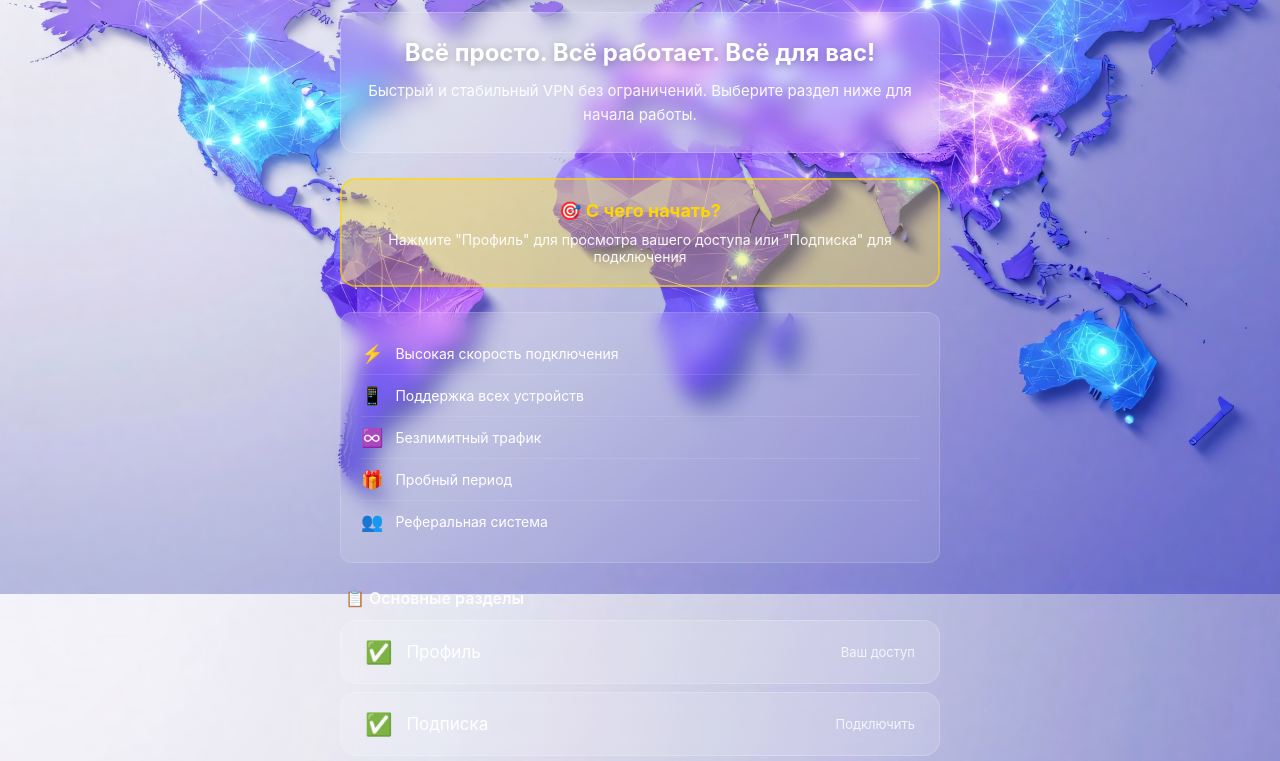
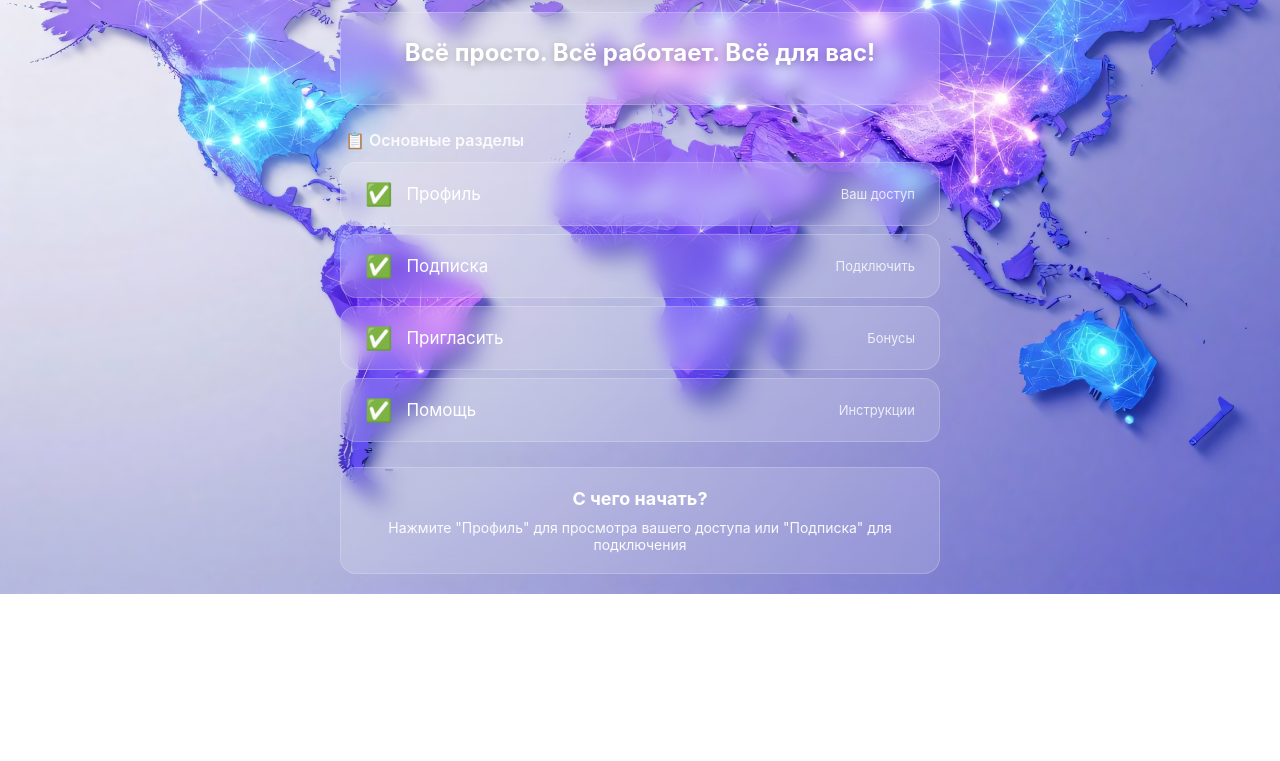
Before and after one commit to lackystream/digiflux-webapp, a plain HTML site: page index.html in a window 1280 px wide. Shown: the part 282-1043 px from the top of the page. After the commit the page ends 876 px from the top, so only its background shows below. Drawn offline with Linux system fonts and the light colour scheme; a script that the page names is missing.

Commit message:
Update index.html

```diff
--- a/index.html
+++ b/index.html
@@ -57,38 +57,6 @@
             text-shadow: 0 2px 10px rgba(0, 0, 0, 0.3);
         }
 
-        .intro p {
-            font-size: 15px;
-            line-height: 1.6;
-            opacity: 0.95;
-        }
-
-        .features {
-            background: rgba(255, 255, 255, 0.1);
-            backdrop-filter: blur(10px);
-            border-radius: 12px;
-            padding: 20px;
-            margin-bottom: 25px;
-            border: 1px solid rgba(255, 255, 255, 0.15);
-        }
-
-        .feature-item {
-            padding: 10px 0;
-            display: flex;
-            align-items: center;
-            font-size: 14px;
-            border-bottom: 1px solid rgba(255, 255, 255, 0.1);
-        }
-
-        .feature-item:last-child {
-            border-bottom: none;
-        }
-
-        .feature-item .icon {
-            margin-right: 12px;
-            font-size: 18px;
-        }
-
         .menu-section {
             margin-bottom: 20px;
         }
@@ -135,18 +103,18 @@
         }
 
         .start-here {
-            background: rgba(255, 215, 0, 0.3);
-            border: 2px solid rgba(255, 215, 0, 0.6);
+            background: rgba(255, 255, 255, 0.15);
+            backdrop-filter: blur(10px);
+            border: 1px solid rgba(255, 255, 255, 0.2);
             border-radius: 16px;
             padding: 20px;
-            margin-bottom: 25px;
+            margin-top: 25px;
             text-align: center;
         }
 
         .start-here h3 {
             font-size: 18px;
             margin-bottom: 10px;
-            color: #FFD700;
         }
 
         .start-here p {
@@ -165,37 +133,6 @@
         <!-- Приветствие -->
         <div class="intro">
             <h2>Всё просто. Всё работает. Всё для вас!</h2>
-            <p>Быстрый и стабильный VPN без ограничений. Выберите раздел ниже для начала работы.</p>
-        </div>
-
-        <!-- С чего начать -->
-        <div class="start-here">
-            <h3>🎯 С чего начать?</h3>
-            <p>Нажмите "Профиль" для просмотра вашего доступа или "Подписка" для подключения</p>
-        </div>
-
-        <!-- Преимущества -->
-        <div class="features">
-            <div class="feature-item">
-                <span class="icon">⚡</span>
-                <span>Высокая скорость подключения</span>
-            </div>
-            <div class="feature-item">
-                <span class="icon">📱</span>
-                <span>Поддержка всех устройств</span>
-            </div>
-            <div class="feature-item">
-                <span class="icon">♾️</span>
-                <span>Безлимитный трафик</span>
-            </div>
-            <div class="feature-item">
-                <span class="icon">🎁</span>
-                <span>Пробный период</span>
-            </div>
-            <div class="feature-item">
-                <span class="icon">👥</span>
-                <span>Реферальная система</span>
-            </div>
         </div>
 
         <!-- Меню -->
@@ -226,6 +163,12 @@
                 <span class="description">Инструкции</span>
             </div>
         </div>
+
+        <!-- С чего начать (внизу) -->
+        <div class="start-here">
+            <h3>С чего начать?</h3>
+            <p>Нажмите "Профиль" для просмотра вашего доступа или "Подписка" для подключения</p>
+        </div>
     </div>
 
     <script>
```
